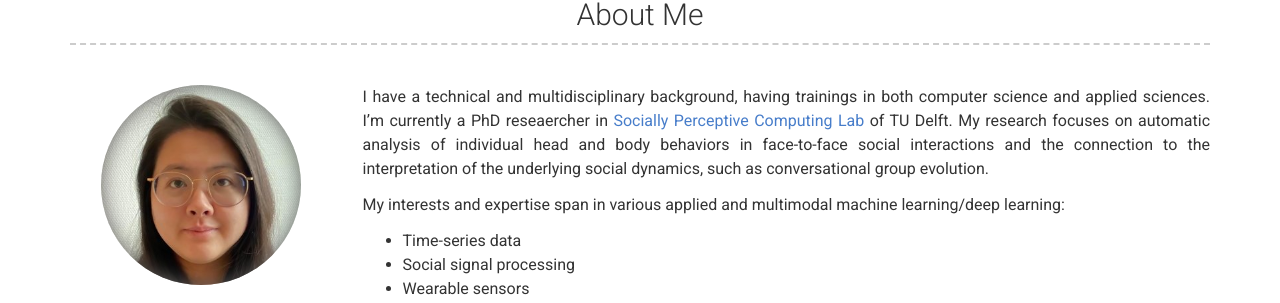
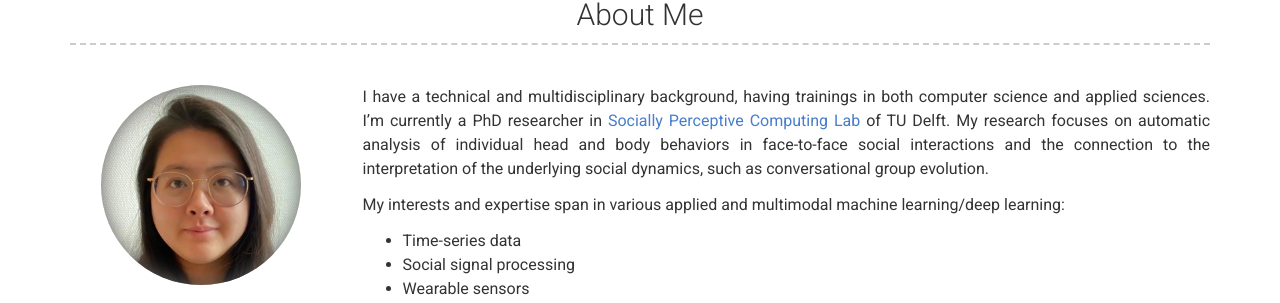
Before and after one commit to steph-tan/steph-tan.github.io, a Jekyll site: the page built from index.md, in a window 1280 px wide. Shown: the part 325-628 px from the top of the page. Built offline with Jekyll 4.4.1, drawn with Linux system fonts in a browser that asks for light colours; a style sheet for code colours, icons or effects is not loaded.

Commit message:
Update _config.yml

```diff
--- a/_config.yml
+++ b/_config.yml
@@ -19,7 +19,7 @@ linkedin_username: stephanie-tan-16811a8a
 # about_title: About Me (Use this to override about section title)
 about_profile_image: images/stephanietan.jpg
 about_content: | # this will include new lines to allow paragraphs
-  I have a technical and multidisciplinary background, having trainings in both computer science and applied sciences. I'm currently a PhD reseaercher in <a href="https://www.tudelft.nl/en/ewi/over-de-faculteit/afdelingen/intelligent-systems/pattern-recognition-bioinformatics/socially-perceptive-computing-lab" target="_blank">Socially Perceptive Computing Lab</a> of TU Delft.
+  I have a technical and multidisciplinary background, having trainings in both computer science and applied sciences. I'm currently a PhD researcher in <a href="https://www.tudelft.nl/en/ewi/over-de-faculteit/afdelingen/intelligent-systems/pattern-recognition-bioinformatics/socially-perceptive-computing-lab" target="_blank">Socially Perceptive Computing Lab</a> of TU Delft.
   My research focuses on automatic analysis of individual head and body behaviors in face-to-face social interactions and the connection to the interpretation of the underlying social dynamics, such as conversational group evolution.
 
   My interests and expertise span in various applied and multimodal machine learning/deep learning:
```
